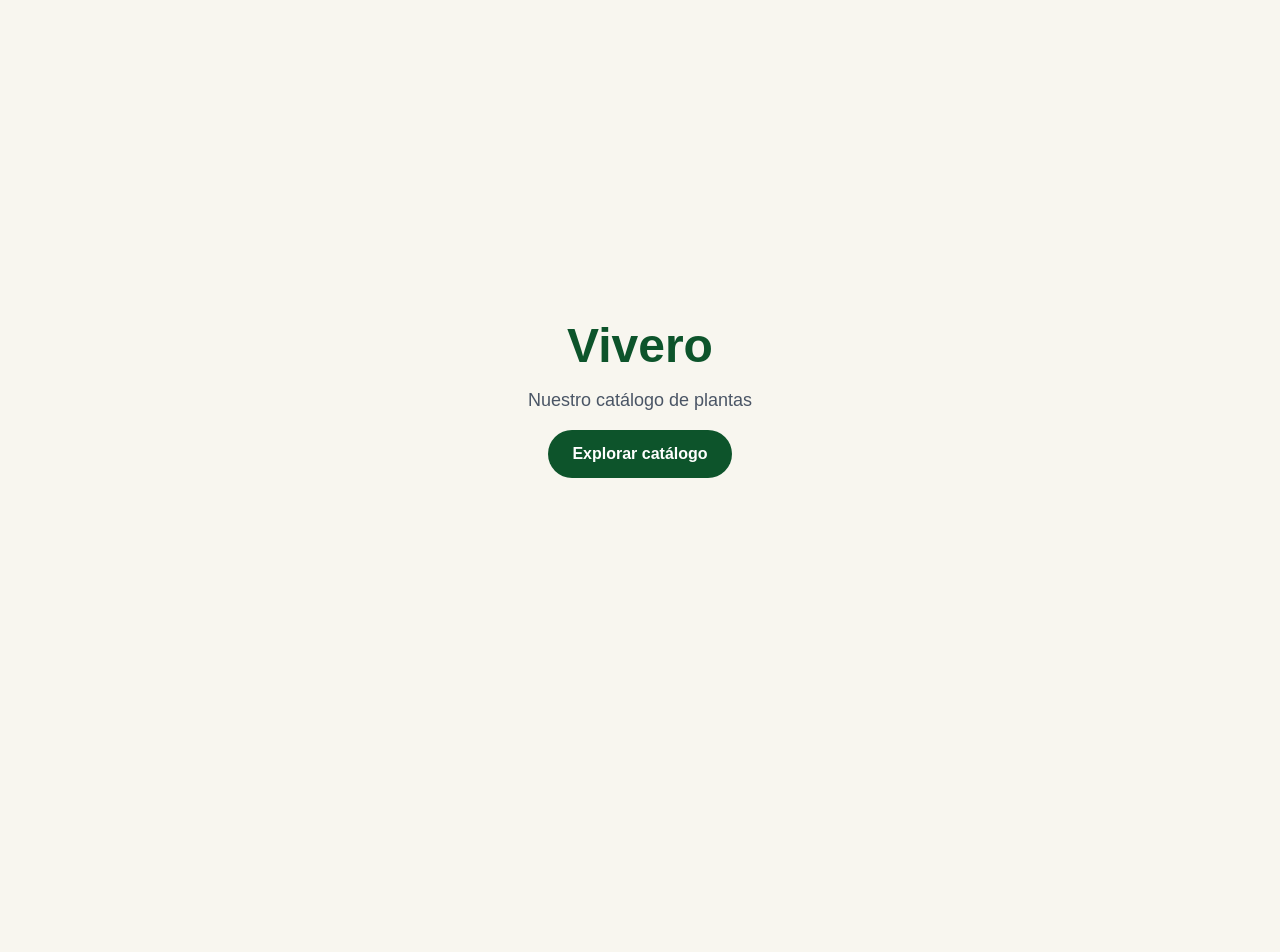
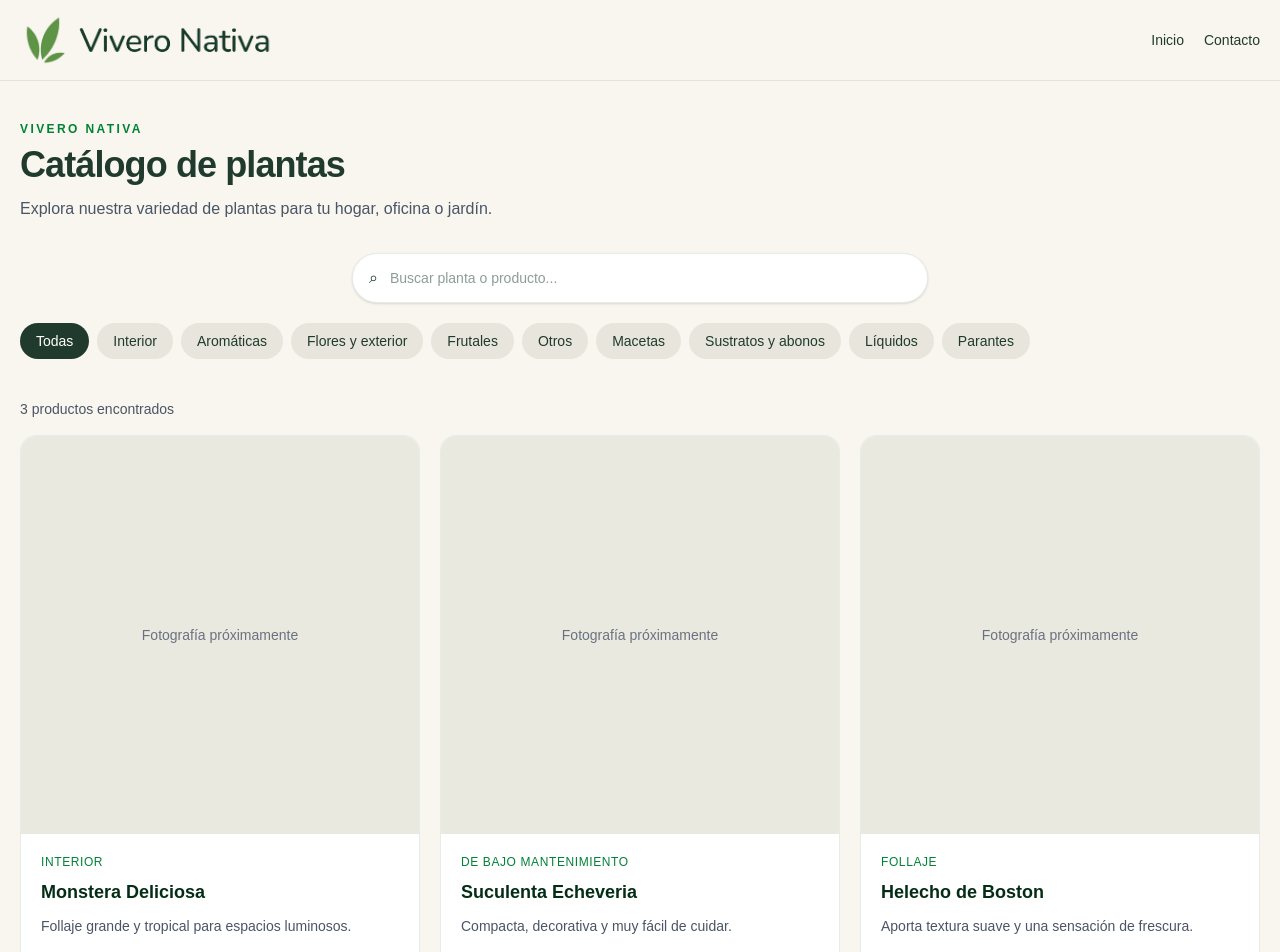
Before and after one commit to Fabrizio7S/vivero, a React (Vite) app: page / in a window 1280 px wide. Shown: the top 952 px of the page. Before the commit the page ends 800 px from the top, so only its background shows below. Built offline with nearby package versions, Linux system fonts and the light colour scheme.

Commit message:
feat: crear catálogo adaptable de plantas

```diff
--- a/index.html
+++ b/index.html
@@ -4,7 +4,7 @@
     <meta charset="UTF-8" />
     <link rel="icon" type="image/svg+xml" href="/favicon.svg" />
     <meta name="viewport" content="width=device-width, initial-scale=1.0" />
-    <title>vivero</title>
+    <title>Nativa</title>
   </head>
   <body>
     <div id="root"></div>
--- a/src/App.tsx
+++ b/src/App.tsx
@@ -1,27 +1,52 @@
-import { useState } from 'react'
-import heroImg from './assets/hero.png'
-import reactLogo from './assets/react.svg'
-import viteLogo from './assets/vite.svg'
-import './App.css'
+import PlantGrid from "./components/catalog/PlantGrid";
 
 function App() {
+  return (
+    <main className="min-h-screen bg-[#f8f6ef] text-[#203b2d]">
+      <header className="border-b border-green-900/10 bg-[#f8f6ef] px-5 py-3">
+        <div className="mx-auto flex max-w-7xl items-center justify-between gap-4">
+          <a href="/" className="flex shrink-0 items-center">
+            <img
+              src="/imagenes/plantas/logo1.png"
+              alt="Vivero Nativa"
+              className="h-14 w-auto object-contain"
+            />
+          </a>
 
+          <nav className="flex items-center gap-5 text-sm">
+            <a href="/" className="font-medium hover:text-green-700">
+              Inicio
+            </a>
+            <a href="/contacto" className="font-medium hover:text-green-700">
+              Contacto
+            </a>
+          </nav>
+        </div>
+      </header>
 
-  return (
-    <main className="min-h-screen bg-[#f8f6ef] flex flex-col items-center justify-center gap-4 p-8">
-      <h1 className="text-5xl font-bold text-green-900">
-        Vivero
-      </h1>
+      <section className="mx-auto max-w-7xl px-5 py-10">
+        <div className="mb-8">
+          <p className="mb-2 text-xs font-semibold uppercase tracking-[0.2em] text-green-700">
+            Vivero Nativa
+          </p>
 
-      <p className="text-lg text-gray-600">
-        Nuestro catálogo de plantas
-      </p>
+          <h1 className="text-3xl font-semibold tracking-tight md:text-4xl">
+            Catálogo de plantas
+          </h1>
 
-      <button className="rounded-full bg-green-900 px-6 py-3 font-semibold text-white hover:bg-green-800">
-        Explorar catálogo
-      </button>
+          <p className="mt-3 max-w-2xl text-sm leading-6 text-gray-600 md:text-base">
+            Explora nuestra variedad de plantas para tu hogar, oficina o jardín.
+          </p>
+        </div>
+
+        <PlantGrid />
+      </section>
+
+      <footer className="border-t border-green-900/10 px-5 py-6 text-center text-sm text-gray-500">
+        Vivero Nativa · Un espacio para conectar con la naturaleza
+      </footer>
     </main>
   );
 }
 
-export default App
+export default App;
--- /dev/null
+++ b/src/components/catalog/PlantCard.tsx
@@ -0,0 +1,55 @@
+import type { Plant } from "../../types/plant";
+
+interface PlantCardProps {
+  plant: Plant;
+}
+
+function PlantCard({ plant }: PlantCardProps) {
+  return (
+    <article className="group flex h-full flex-col overflow-hidden rounded-2xl border border-green-900/10 bg-white transition-shadow hover:shadow-md">
+      <a
+        href={`/producto/${plant.slug}`}
+        className="block overflow-hidden"
+        aria-label={`Ver detalles de ${plant.name}`}
+      >
+        <div className="flex aspect-square items-center justify-center bg-[#e9e9df]">
+          {plant.image ? (
+            <img
+              src={plant.image}
+              alt={plant.name}
+              loading="lazy"
+              className="h-full w-full object-cover transition-transform duration-300 group-hover:scale-105"
+            />
+          ) : (
+            <span className="px-4 text-center text-sm text-gray-500">
+              Fotografía próximamente
+            </span>
+          )}
+        </div>
+      </a>
+
+      <div className="flex flex-1 flex-col p-4 sm:p-5">
+        <p className="text-xs font-medium uppercase tracking-wider text-green-700">
+          {plant.category}
+        </p>
+
+        <h2 className="mt-2 text-lg font-semibold text-green-950">
+          {plant.name}
+        </h2>
+
+        <p className="mt-2 flex-1 text-sm leading-6 text-gray-600">
+          {plant.shortDescription}
+        </p>
+
+        <a
+          href={`/producto/${plant.slug}`}
+          className="mt-4 inline-flex min-h-11 items-center font-semibold text-green-800 hover:text-green-950"
+        >
+          Ver detalles <span className="ml-2" aria-hidden="true">→</span>
+        </a>
+      </div>
+    </article>
+  );
+}
+
+export default PlantCard;
--- /dev/null
+++ b/src/components/catalog/PlantGrid.tsx
@@ -0,0 +1,119 @@
+import { useMemo, useState } from "react";
+import { plants } from "../../data/plants";
+import PlantCard from "./PlantCard";
+
+const categories = [
+  "Todas",
+  "Interior",
+  "Aromáticas",
+  "Flores y exterior",
+  "Frutales",
+  "Otros",
+  "Macetas",
+  "Sustratos y abonos",
+  "Líquidos",
+  "Parantes",
+];
+
+function PlantGrid() {
+  const [search, setSearch] = useState("");
+  const [selectedCategory, setSelectedCategory] = useState("Todas");
+
+  const filteredPlants = useMemo(() => {
+    const normalizedSearch = search.trim().toLocaleLowerCase("es");
+
+    return plants.filter((plant) => {
+      const matchesSearch =
+        plant.name.toLocaleLowerCase("es").includes(normalizedSearch) ||
+        plant.category.toLocaleLowerCase("es").includes(normalizedSearch);
+
+      const matchesCategory =
+        selectedCategory === "Todas" ||
+        plant.category.toLocaleLowerCase("es") ===
+          selectedCategory.toLocaleLowerCase("es");
+
+      return matchesSearch && matchesCategory;
+    });
+  }, [search, selectedCategory]);
+
+  return (
+    <section aria-label="Catálogo de plantas">
+      <div className="mx-auto mb-5 max-w-xl">
+        <label htmlFor="plant-search" className="sr-only">
+          Buscar productos
+        </label>
+
+        <div className="flex items-center gap-3 rounded-full border border-green-900/10 bg-white px-4 py-3 shadow-sm focus-within:ring-2 focus-within:ring-green-800">
+          <span aria-hidden="true">⌕</span>
+
+          <input
+            id="plant-search"
+            type="search"
+            value={search}
+            onChange={(event) => setSearch(event.target.value)}
+            placeholder="Buscar planta o producto..."
+            className="w-full min-w-0 bg-transparent text-sm outline-none"
+          />
+        </div>
+      </div>
+
+      <div
+        className="mb-8 flex gap-2 overflow-x-auto pb-2"
+        aria-label="Filtrar por categoría"
+      >
+        {categories.map((category) => {
+          const isSelected = selectedCategory === category;
+
+          return (
+            <button
+              key={category}
+              type="button"
+              onClick={() => setSelectedCategory(category)}
+              aria-pressed={isSelected}
+              className={`shrink-0 rounded-full px-4 py-2 text-sm transition-colors ${
+                isSelected
+                  ? "bg-[#203b2d] text-white"
+                  : "bg-[#e8e5dc] text-[#203b2d] hover:bg-[#dcd9cf]"
+              }`}
+            >
+              {category}
+            </button>
+          );
+        })}
+      </div>
+
+      <p className="mb-4 text-sm text-gray-600" aria-live="polite">
+        {filteredPlants.length} productos encontrados
+      </p>
+
+      {filteredPlants.length > 0 ? (
+        <div className="grid grid-cols-1 gap-5 sm:grid-cols-2 lg:grid-cols-3">
+          {filteredPlants.map((plant) => (
+            <PlantCard key={plant.id} plant={plant} />
+          ))}
+        </div>
+      ) : (
+        <div className="rounded-xl bg-white px-5 py-12 text-center">
+          <p className="font-medium text-[#203b2d]">
+            No encontramos productos
+          </p>
+          <p className="mt-2 text-sm text-gray-500">
+            Prueba con otro nombre o selecciona otra categoría.
+          </p>
+          <button
+            type="button"
+            onClick={() => {
+              setSearch("");
+              setSelectedCategory("Todas");
+            }}
+            className="mt-4 text-sm font-semibold text-green-800 underline"
+          >
+            Limpiar filtros
+          </button>
+        </div>
+      )}
+    </section>
+  );
+}
+
+export default PlantGrid;
--- /dev/null
+++ b/src/data/plants.ts
@@ -0,0 +1,40 @@
+import type { Plant } from "../types/plant";
+
+export const plants: Plant[] = [
+  {
+    id: 1,
+    name: "Monstera Deliciosa",
+    slug: "monstera-deliciosa",
+    category: "Interior",
+    shortDescription: "Follaje grande y tropical para espacios luminosos.",
+    description:
+      "La Monstera Deliciosa es ideal para habitaciones con luz indirecta. Sus hojas grandes aportan un estilo tropical y fresco al hogar.",
+    light: "Luz indirecta brillante",
+    watering: "Cada 5-7 días",
+    image: "",
+  },
+  {
+    id: 2,
+    name: "Suculenta Echeveria",
+    slug: "suculenta-echeveria",
+    category: "De bajo mantenimiento",
+    shortDescription: "Compacta, decorativa y muy fácil de cuidar.",
+    description:
+      "La Echeveria forma rosetas muy vistosas y se adapta muy bien a ventanas soleadas y espacios pequeños.",
+    light: "Luz directa o muy brillante",
+    watering: "Cada 10-14 días",
+    image: "",
+  },
+  {
+    id: 3,
+    name: "Helecho de Boston",
+    slug: "helecho-de-boston",
+    category: "Follaje",
+    shortDescription: "Aporta textura suave y una sensación de frescura.",
+    description:
+      "Este helecho es perfecto para lugares con humedad y sombra indirecta. Realza ambientes relajados y naturales.",
+    light: "Semisombra",
+    watering: "2-3 veces por semana",
+    image: "",
+  },
+];
--- /dev/null
+++ b/src/types/plant.ts
@@ -0,0 +1,12 @@
+
+export interface Plant {
+  id: number;
+  name: string;
+  slug: string;
+  category: string;
+  shortDescription: string;
+  description: string;
+  light: string;
+  watering: string;
+  image: string;
+}
```
Also changed, not shown: public/imagenes/plantas/logo.jpeg (added), public/imagenes/plantas/logo1.png (added).
